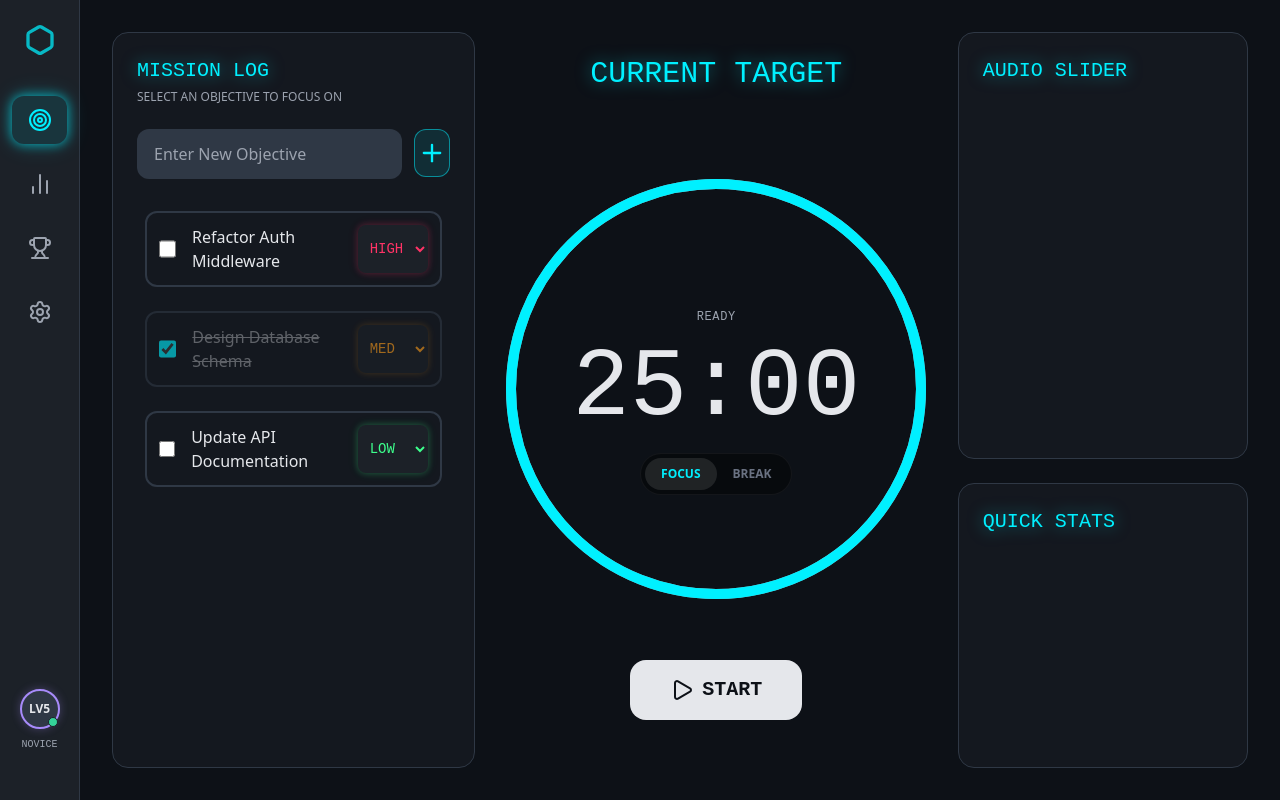
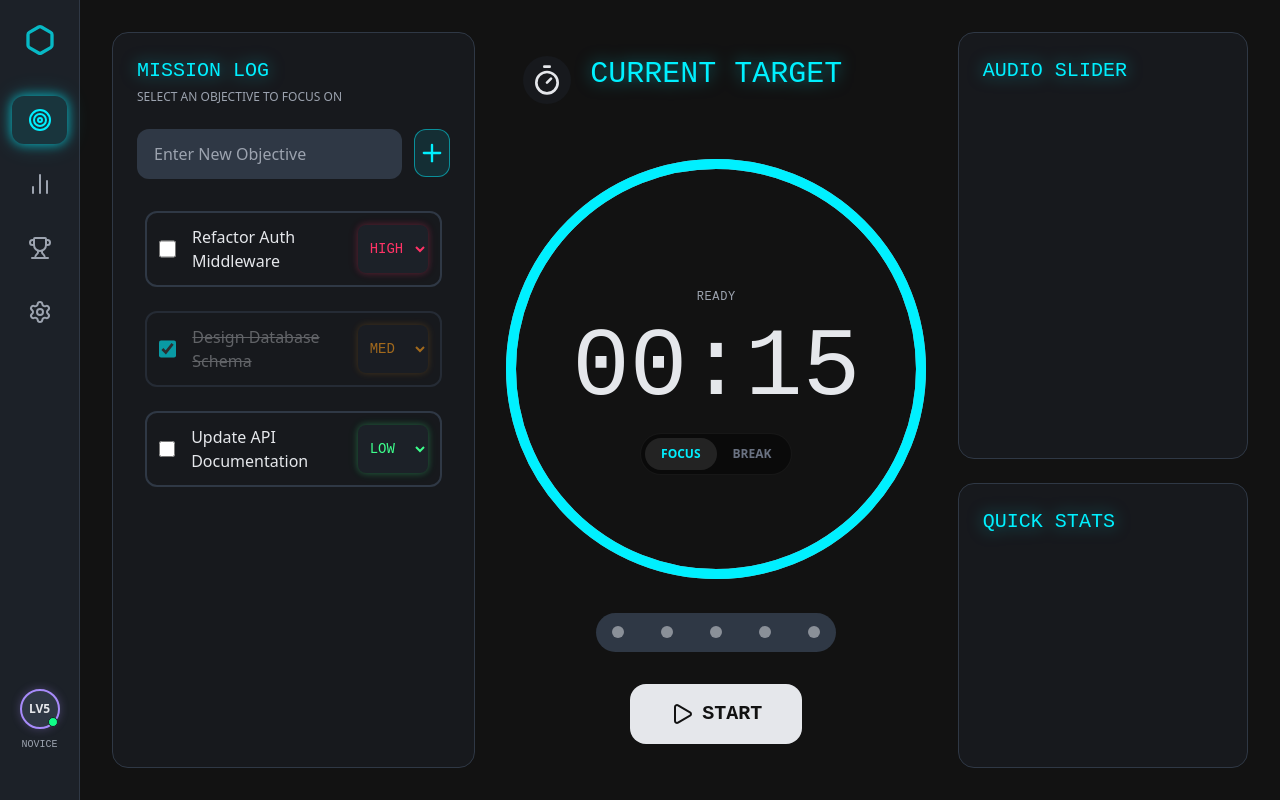
Before and after one commit to matthewhaines12/zero-scroll, a React (Vite) app: page / in a window 1280 px wide. Built offline with nearby package versions, Linux system fonts and the light colour scheme.

Commit message:
Implement timer settings for customizing focus  sessions using a popup modal

```diff
--- a/src/components/stats/StatsDisplay.jsx
+++ b/src/components/stats/StatsDisplay.jsx
@@ -1,5 +1,3 @@
-import React from 'react';
-
 const StatsDisplay = () => {
   return <div>StatsDisplay</div>;
 };
--- a/src/components/tasks/Tasks.jsx
+++ b/src/components/tasks/Tasks.jsx
@@ -69,8 +69,8 @@ const Tasks = () => {
           value={newTask}
           onChange={(e) => setNewTask(e.target.value)}
           className="grow bg-surface-2 rounded-xl py-3 px-4 outline-none
-              border border-transparent focus:border-neon-focus/50 focus:shadow-[0_0_15px_rgba(0,240,255,0.1)]
-              placeholder:text-text-muted transition-all font-sans break:focus:border-neon-break/50"
+              border border-transparent focus:border-neon-focus/50 focus:shadow-neon-glow-focus-small
+              placeholder:text-text-muted transition-all break:focus:border-neon-break/50 focus:break:shadow-neon-glow-break-small"
           placeholder="Enter New Objective"
         />
         <button
--- a/src/components/timer/FocusTimer.jsx
+++ b/src/components/timer/FocusTimer.jsx
@@ -1,5 +1,8 @@
 import TimerDisplay from './TimerDisplay';
-import { Play, Pause, CircleSmall } from 'lucide-react';
+import SessionDisplay from './SessionDisplay';
+import TimerSettings from './TimerSettings';
+import Modal from '../ui/Modal';
+import { Play, Pause, CircleSmall, Timer } from 'lucide-react';
 import { useTaskContext } from '../../context/TaskContext';
 import { useTimerControl } from '../../context/TimerContext';
 import { useModeContext } from '../../context/ModeContext';
@@ -8,16 +11,13 @@ import {
   TIMER_LENGTH,
   MODES,
 } from '../../services/utils/constants';
-import { useRef } from 'react';
+import { useState } from 'react';
 
 const FocusTimer = () => {
-  const renderCount = useRef(0);
-  renderCount.current += 1;
-  console.log(`render updated: ${renderCount.current} times`);
-
   const { isRunning, hasStarted, start, pause, reset } = useTimerControl();
   const { activeTask } = useTaskContext();
   const { mode, setMode } = useModeContext();
+  const [showSettings, setShowSettings] = useState(false);
 
   const handleToggle = () => {
     if (isRunning) {
@@ -31,9 +31,20 @@ const FocusTimer = () => {
 
   return (
     <article
-      className={`${MODES[mode]} flex flex-col gap-8 items-center w-full p-6 overflow-hidden`}
+      className={`${MODES[mode]} relative flex flex-col gap-6 items-center w-full p-6 overflow-hidden`}
     >
-      <header className="flex flex-col items-center mb-8 min-h-18">
+      <button
+        onClick={() => setShowSettings(true)}
+        className="absolute left-6 top-6 hover:opacity-85 cursor-pointer text-text-base bg-surface-1/50 p-2 rounded-full"
+      >
+        <Timer size={32} />
+      </button>
+
+      <Modal isOpen={showSettings} onClose={() => setShowSettings(false)}>
+        <TimerSettings onClose={() => setShowSettings(false)}></TimerSettings>
+      </Modal>
+
+      <header className="flex flex-col items-center mb-6 min-h-18">
         <h2 className="font-timer text-neon-focus text-3xl uppercase drop-shadow-neon-focus break:text-neon-break break:drop-shadow-neon-break">
           Current Target
         </h2>
@@ -52,7 +63,6 @@ const FocusTimer = () => {
           )}
         </p>
       </header>
-
       <div className="relative flex items-center justify-center w-[420px] h-[420px] ">
         <div className="absolute inset-0 flex flex-col gap-4 items-center justify-center ">
           <p className="font-timer tracking-wider text-text-muted text-xs">
@@ -90,7 +100,8 @@ const FocusTimer = () => {
         </div>
       </div>
 
-      <div className="mt-4 flex flex-col gap-8">
+      <SessionDisplay isRunning={isRunning} mode={mode} />
+      <div className="mt-2 flex flex-col gap-8">
         <button
           type="button"
           onClick={handleToggle}
--- /dev/null
+++ b/src/components/timer/SessionDisplay.jsx
@@ -0,0 +1,15 @@
+import { CheckCircle2 } from 'lucide-react';
+
+const SLOTS = 5;
+
+const SessionDisplay = ({ isRunning, mode }) => {
+  return (
+    <div className="flex items-center justify-between px-4 h-10 w-60 bg-surface-2 rounded-full">
+      {Array.from({ length: SLOTS }, (_, i) => (
+        <p key={i} className="w-3 h-3 bg-text-base/50 rounded-full"></p>
+      ))}
+    </div>
+  );
+};
+
+export default SessionDisplay;
--- /dev/null
+++ b/src/components/timer/TimerSettings.jsx
@@ -0,0 +1,46 @@
+import { X } from 'lucide-react';
+import { DEFAULT_TIMER_SETTINGS } from '../../services/utils/constants';
+
+const TimerSettings = ({ onClose }) => {
+  return (
+    <div className="flex flex-col gap-4">
+      <div className="flex items-center justify-between">
+        <h2 className="text-text-base/90 font-bold">Session Settings</h2>
+
+        <button
+          onClick={onClose}
+          className="p-1 rounded-full hover:bg-surface-1/40 cursor-pointer"
+        >
+          <X size={22} />
+        </button>
+      </div>
+
+      <form className="flex flex-col gap-3">
+        {Object.entries(DEFAULT_TIMER_SETTINGS).map(([key, setting]) => (
+          <div key={key} className="flex justify-between items-center">
+            <label className="text-sm text-text-muted font-bold">{key}</label>
+
+            <div className="flex items-center bg-surface-1 rounded-xl px-2 py-1 gap-1">
+              <input
+                type="text"
+                className="bg-transparent w-10 text-center font-bold outline-none"
+                defaultValue={setting.value}
+                placeholder={setting.value}
+              />
+              <span className="text-sm text-text-muted">{setting.unit}</span>
+            </div>
+          </div>
+        ))}
+      </form>
+
+      <button
+        className="bg-text-base text-black uppercase text-sm font-bold
+                         self-center px-6 py-2 rounded-2xl hover:opacity-85 cursor-pointer"
+      >
+        Start Session
+      </button>
+    </div>
+  );
+};
+
+export default TimerSettings;
--- /dev/null
+++ b/src/components/ui/Modal.jsx
@@ -0,0 +1,40 @@
+import { useEffect } from 'react';
+import { createPortal } from 'react-dom';
+
+const Modal = ({ isOpen, onClose, children }) => {
+  useEffect(() => {
+    if (!isOpen) return;
+
+    const handleEsc = (e) => {
+      if (e.key === 'Escape') onClose();
+    };
+
+    window.addEventListener('keydown', handleEsc);
+    return () => window.removeEventListener('keydown', handleEsc);
+  }, [isOpen, onClose]);
+
+  if (!isOpen) return null;
+
+  return createPortal(
+    <div className="fixed inset-0 z-50">
+      {/* Backdrop */}
+      <div className="absolute inset-0 bg-black/60" />
+
+      {/* Modal container - this is what receives clicks */}
+      <div
+        className="absolute inset-0 flex items-center justify-center"
+        onClick={onClose}
+      >
+        <div
+          className="relative bg-surface-2 rounded-2xl p-4 w-75"
+          onClick={(e) => e.stopPropagation()}
+        >
+          {children}
+        </div>
+      </div>
+    </div>,
+    document.body
+  );
+};
+
+export default Modal;
--- a/src/services/utils/constants.js
+++ b/src/services/utils/constants.js
@@ -10,7 +10,14 @@ export const TIMER_MODES = {
   LONG_BREAK: 'long-break',
 };
 
-export const TIMER_LENGTH = 1500;
+export const TIMER_LENGTH = 15;
+
+export const DEFAULT_TIMER_SETTINGS = {
+  FOCUS: { value: '25', unit: 'mins' },
+  BREAK: { value: '5', unit: 'mins' },
+  REPEAT: { value: '4', unit: 'times' },
+  RECOVER: { value: '30', unit: 'mins' },
+};
 
 export const MODES = {
   FOCUS: 'focus',
--- a/src/styles/index.css
+++ b/src/styles/index.css
@@ -2,13 +2,13 @@
 
 @theme {
   /* Base Colors */
-  --color-primary-dark: #0d1117;
+  --color-primary-dark: #121212;
   --color-surface-1: #1c2128;
   --color-surface-2: #2f3845;
 
   /* Mode Colors */
   --color-neon-focus: #00f0ff;
-  --color-neon-break: #34d399;
+  --color-neon-break: #10ff88;
 
   /* Accent Colors */
   --color-accent-purple: #a78bfa;
@@ -32,10 +32,10 @@
     0 0 12px rgba(0, 240, 255, 0.2);
 
   /* Mode-specific Shadows - Break */
-  --shadow-neon-glow-break: 0 0 12px rgba(52, 211, 153, 0.7),
-    0 0 25px rgba(52, 211, 153, 0.2);
-  --shadow-neon-glow-break-small: 0 0 6px rgba(52, 211, 153, 0.7),
-    0 0 12px rgba(52, 211, 153, 0.2);
+  --shadow-neon-glow-break: 0 0 12px rgba(16, 255, 136, 0.7),
+    0 0 25px rgba(16, 255, 136, 0.2);
+  --shadow-neon-glow-break-small: 0 0 6px rgba(16, 255, 136, 0.7),
+    0 0 12px rgba(16, 255, 136, 0.2);
 
   /* Priority Shadows */
   --shadow-neon-glow-high: 0 0 6px rgba(255, 51, 102, 0.25),
@@ -50,8 +50,8 @@
   --drop-shadow-neon-focus-strong: 0 0 12px rgb(0 240 255 / 0.7);
 
   /* Drop Shadows - Break */
-  --drop-shadow-neon-break: 0 0 8px rgb(52 211 153 / 0.5);
-  --drop-shadow-neon-break-strong: 0 0 12px rgb(52 211 153 / 0.7);
+  --drop-shadow-neon-break: 0 0 8px rgb(16 255 136 / 0.7);
+  --drop-shadow-neon-break-strong: 0 0 12px rgb(16 255 136 / 0.9);
 }
 
 /* Focus or Break Modes */
```
Also changed, not shown: src/context/SessionContext.jsx (added), src/context/SettingsContext.jsx (added). Lines whose indentation alone changed are shown as unchanged.
